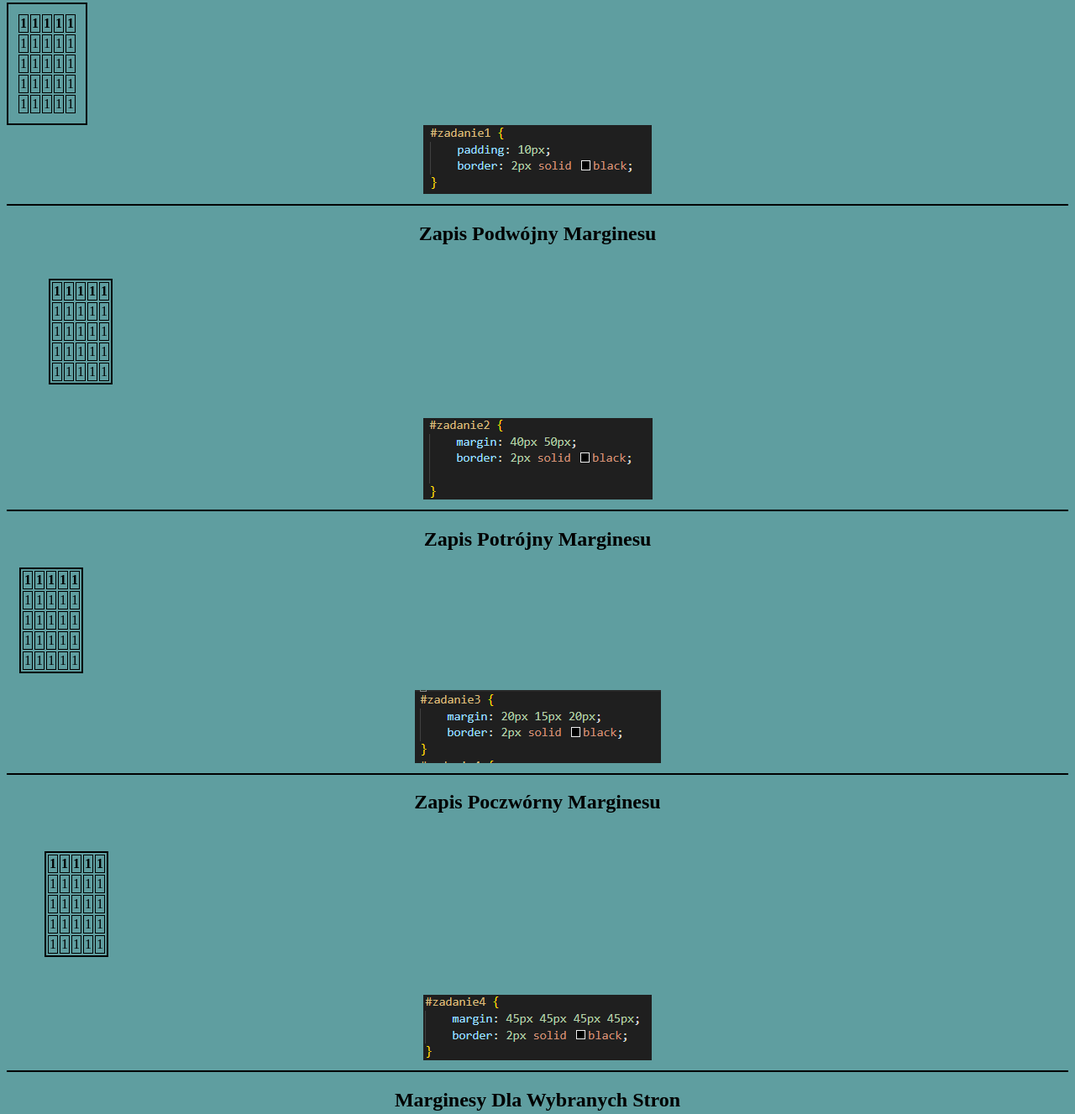
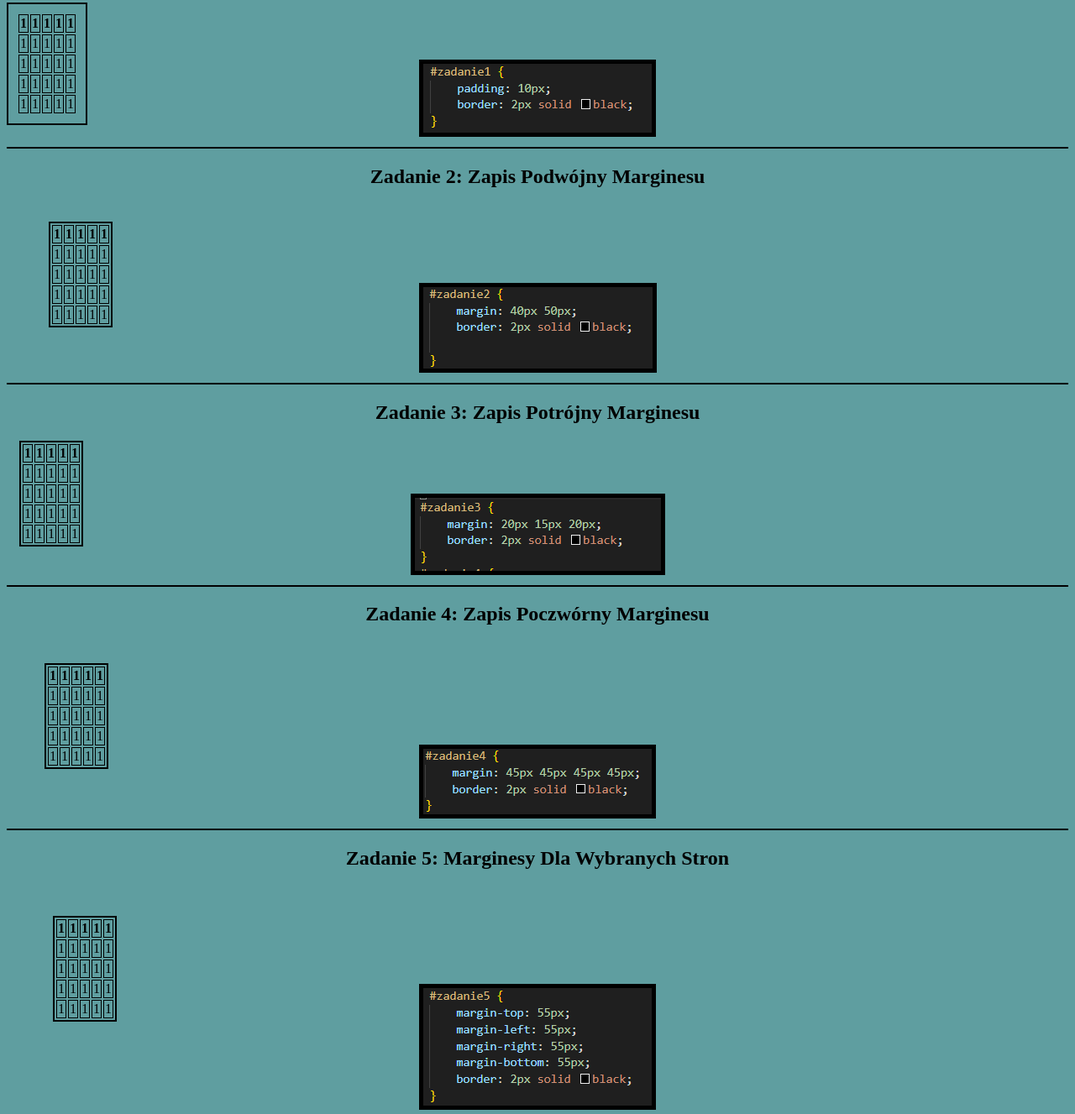
Before and after one commit to Antek400/marginesy, a plain HTML site: page index.html in a window 1280 px wide. Shown: the part 146-1473 px from the top of the page at 84% size. Drawn offline with Linux system fonts and the light colour scheme.

Commit message:
Update and rename Marginesy.html to index.html

```diff
--- a/Marginesy.html
+++ b/index.html
@@ -36,6 +36,10 @@
                 text-align: center;
                 background-color: cadetblue;
             }
+            img {
+                margin-top: -100px;
+                border: 5px solid black;
+            }
 
 
         </style>
@@ -53,7 +57,7 @@
             </table>
             <img src="kod1.png">
                 <hr color="black">
-            <h2>Zapis Podwójny Marginesu</h2>
+            <h2>Zadanie 2: Zapis Podwójny Marginesu</h2>
             <table id="zadanie2">
                 <tr><th>1</th><th>1</th><th>1</th><th>1</th><th>1</th></tr>
                 <tr><td>1</td><td>1</td><td>1</td><td>1</td><td>1</td></tr>
@@ -63,7 +67,7 @@
             </table>
             <img src="kod2.png">
                 <hr color="black">
-            <h2>Zapis Potrójny Marginesu</h2>
+            <h2>Zadanie 3: Zapis Potrójny Marginesu</h2>
             <table id="zadanie3">
                 <tr><th>1</th><th>1</th><th>1</th><th>1</th><th>1</th></tr>
                 <tr><td>1</td><td>1</td><td>1</td><td>1</td><td>1</td></tr>
@@ -73,7 +77,7 @@
             </table>
             <img src="kod3.png">
                 <hr color="black">
-            <h2>Zapis Poczwórny Marginesu</h2>
+            <h2>Zadanie 4: Zapis Poczwórny Marginesu</h2>
             <table id="zadanie4">
                 <tr><th>1</th><th>1</th><th>1</th><th>1</th><th>1</th></tr>
                 <tr><td>1</td><td>1</td><td>1</td><td>1</td><td>1</td></tr>
@@ -83,7 +87,7 @@
             </table>
             <img src="kod4.png">
                 <hr color="black">
-            <h2>Marginesy Dla Wybranych Stron</h2>
+            <h2>Zadanie 5: Marginesy Dla Wybranych Stron</h2>
             <table id="zadanie5">
                 <tr><th>1</th><th>1</th><th>1</th><th>1</th><th>1</th></tr>
                 <tr><td>1</td><td>1</td><td>1</td><td>1</td><td>1</td></tr>
```
